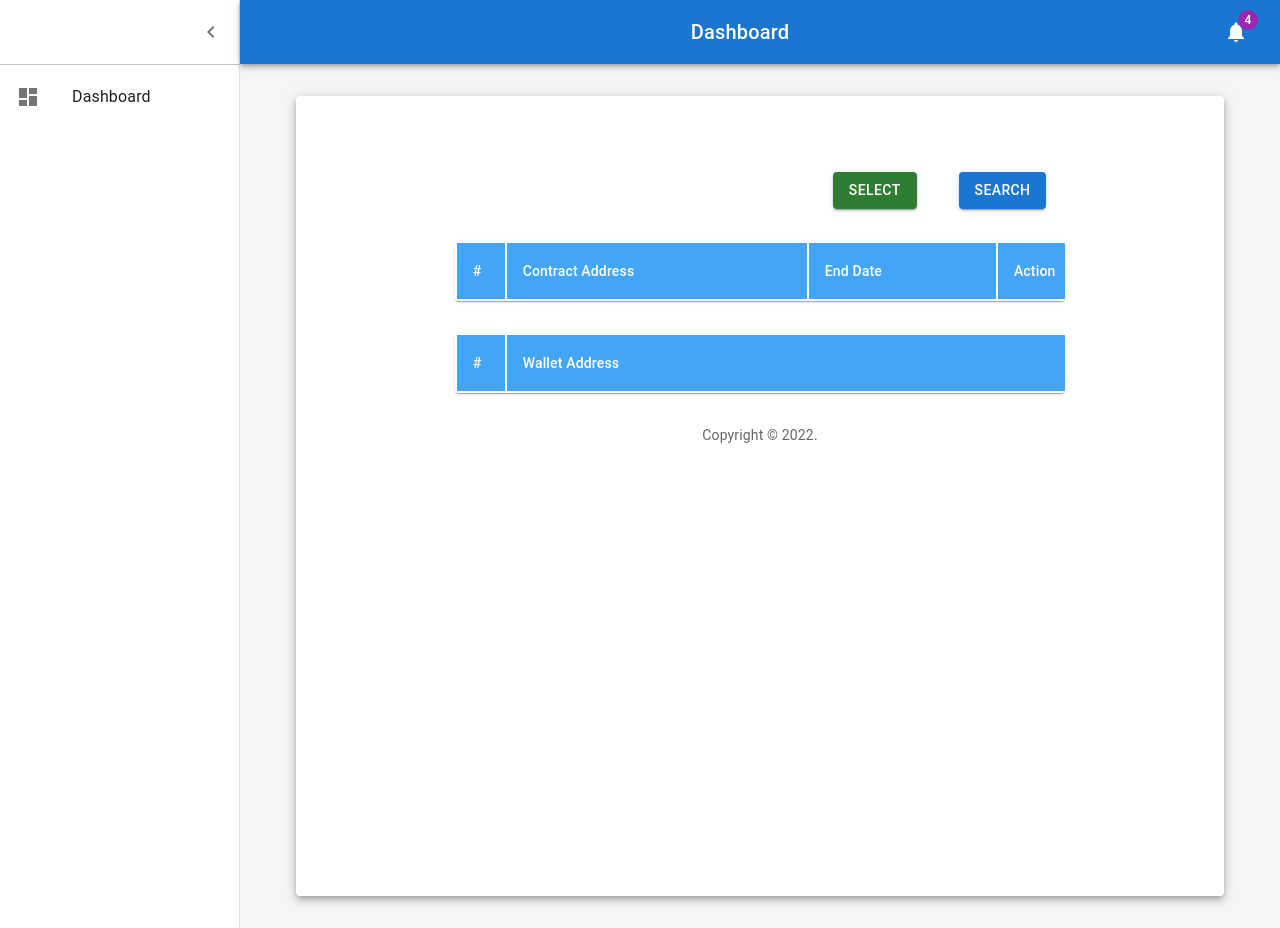
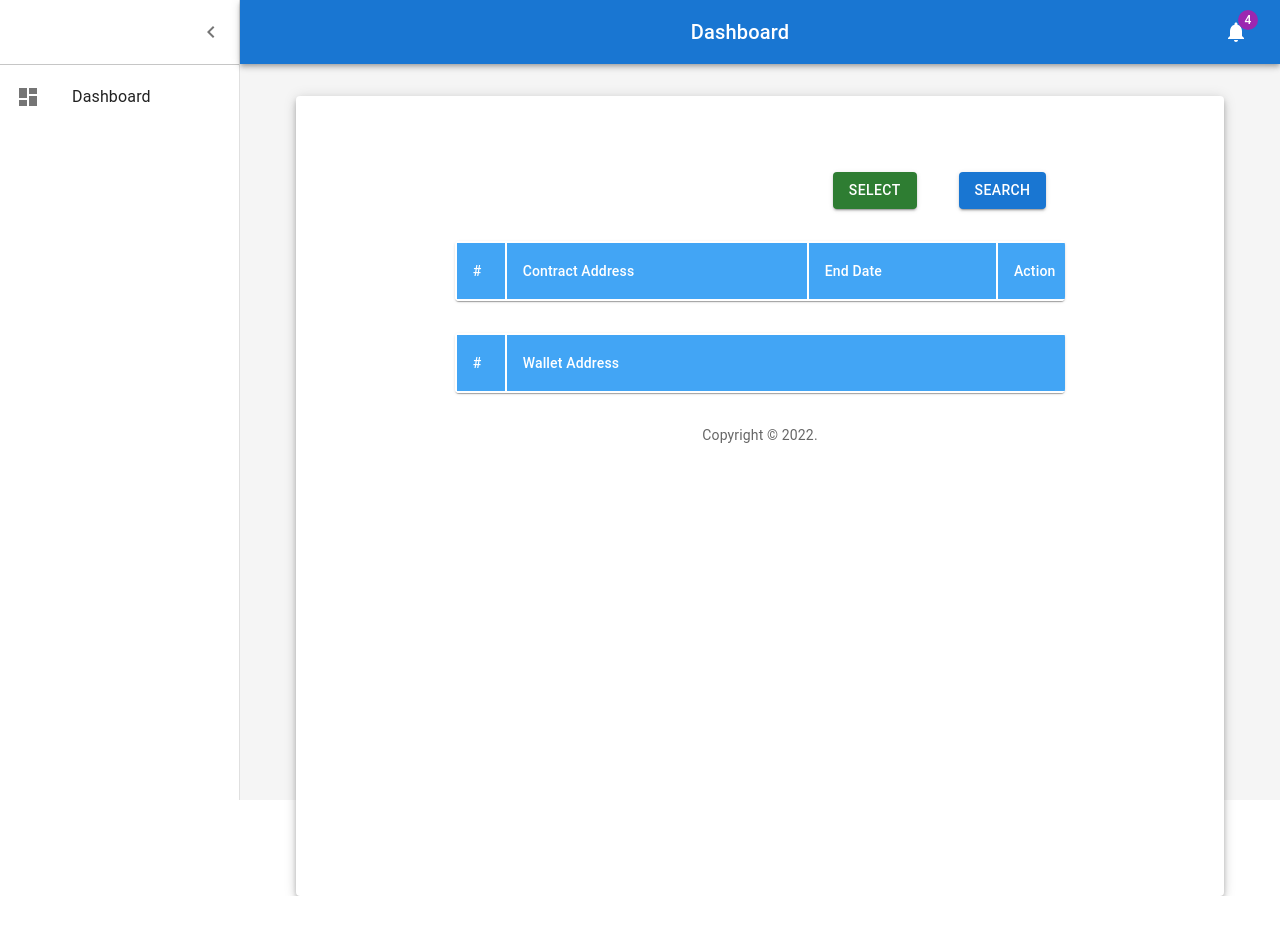
Before and after one commit to akachi1409/NFT-Trader, a React (Create React App) app: page / in a window 1280 px wide. After the commit the page ends 896 px from the top, so only its background shows below. Built offline with nearby package versions, Linux system fonts and the light colour scheme.

Commit message:
update height of board

```diff
--- a/src/App.js
+++ b/src/App.js
@@ -78,7 +78,16 @@ function App() {
   return (
     <div className="App">
       <ThemeProvider theme={mdTheme}>
-        <Box sx={{ display: "flex" }}>
+        <Box
+        sx={{
+          display: "flex",
+          backgroundColor: (theme) =>
+            theme.palette.mode === "light"
+              ? theme.palette.grey[100]
+              : theme.palette.grey[900],
+          flexGrow: 1,
+          height: "100vh"
+        }}>
           <CssBaseline />
           <AppBar position="absolute" open={open}>
             <Toolbar
@@ -147,7 +156,6 @@ function App() {
                   ? theme.palette.grey[100]
                   : theme.palette.grey[900],
               flexGrow: 1,
-              overflow: "scroll",
             }}
           >
             <Toolbar />
```
